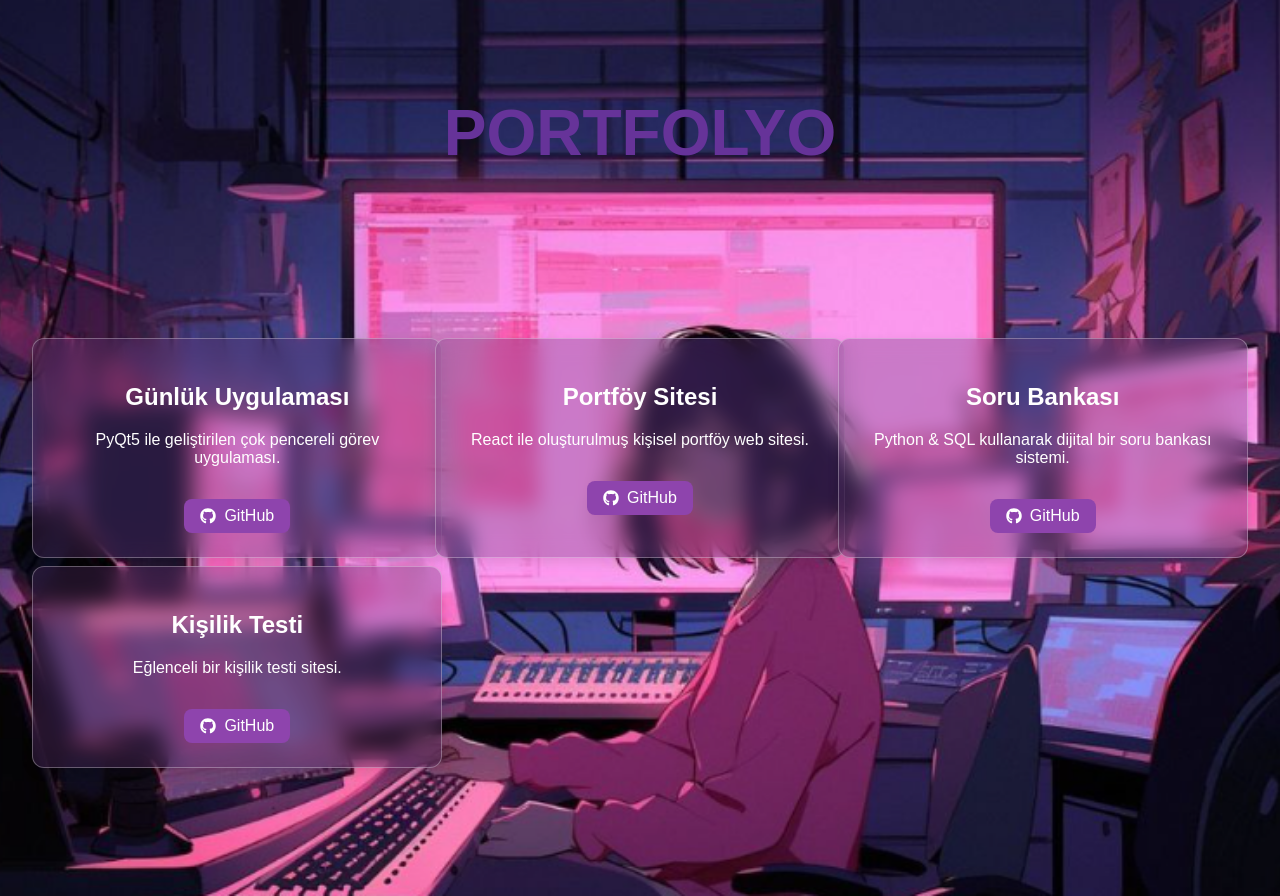
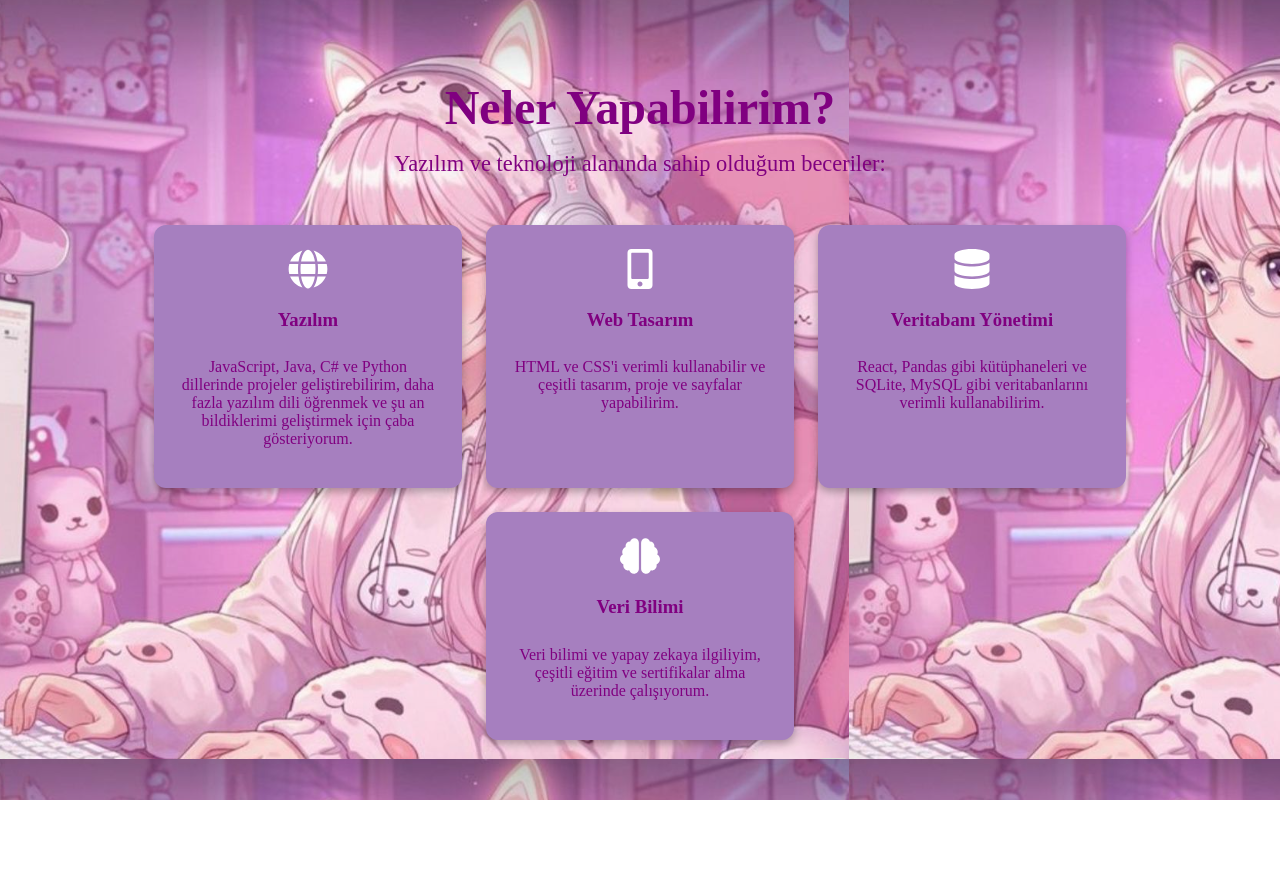
Before and after one commit to sena-arikan/proje, a React (Create React App) app: page /portfolyo in a window 1280 px wide. After the commit the page ends 800 px from the top, so only its background shows below. Built offline with nearby package versions, Linux system fonts and the light colour scheme.

Commit message:
ilk gonderim

```diff
--- a/src/components/Portfolyo.js
+++ b/src/components/Portfolyo.js
@@ -1,117 +1,120 @@
 import React from 'react';
-import './Portfolyo.css';
-import { FaGithub } from 'react-icons/fa';
+import { FaGlobe, FaMobileAlt, FaDatabase, FaBrain } from 'react-icons/fa';
 
-
-const projects = [
+function NelerYapabilirim() {
+    const skills = [
         {
-        title: 'Günlük Uygulaması',
-        description: 'PyQt5 ile geliştirilen çok pencereli görev uygulaması.',
-        github: 'https://github.com/sena-arikan/To-Do-List',
+            title: "Yazılım",
+            description: "JavaScript, Java, C# ve Python dillerinde projeler geliştirebilirim, daha fazla yazılım dili öğrenmek ve şu an bildiklerimi geliştirmek için çaba gösteriyorum.",
+            icon: <FaGlobe size={40} color="#fff" />
         },
         {
-        title: 'Portföy Sitesi',
-        description: 'React ile oluşturulmuş kişisel portföy web sitesi.',
-        github: 'https://github.com/_sena-arikan/proje',
+            title: "Web Tasarım",
+            description: "HTML ve CSS'i verimli kullanabilir ve çeşitli tasarım, proje ve sayfalar yapabilirim.",
+            icon: <FaMobileAlt size={40} color="#fff" />
         },
         {
-        title: 'Soru Bankası',
-        description: 'Python & SQL kullanarak dijital bir soru bankası sistemi.',
-        github: 'https://github.com/sena-arikan/soru_bankasi',
+            title: "Veritabanı Yönetimi",
+            description: "React, Pandas gibi kütüphaneleri ve SQLite, MySQL gibi veritabanlarını verimli kullanabilirim.",
+            icon: <FaDatabase size={40} color="#fff" />
         },
         {
-        title: 'Kişilik Testi',
-        description: 'Eğlenceli bir kişilik testi sitesi.',
-        github: 'https://github.com/sena-arikan/kisilik_testi',
+            title: "Veri Bilimi",
+            description: "Veri bilimi ve yapay zekaya ilgiliyim, çeşitli eğitim ve sertifikalar alma üzerinde çalışıyorum.",
+            icon: <FaBrain size={40} color="#fff" />
         },
-
     ];
 
-const Portfolyo = () => {
     return (
-
-        <div className="projects-container"
-
-             style={{
-                 backgroundImage: "url('/sayfa2.jpg')",
-                 WebkitBackdropFilter: 'blur(10px)',
-                 backgroundSize: "cover",
-                 backgroundPosition: "center",
-                 backgroundRepeat: "no-repeat",
-                 minHeight: "100vh",
-                 padding: "3rem 2rem",
-                 color: "white"
+        <div style={{
+            backgroundImage: "url('/sayfa.jpg')",
+            backgroundColor: '#C8A2C8',
+            minHeight: '100vh',
+            padding: '3rem 1rem',
+            color: 'purple',
+            boxSizing: 'border-box',
         }}>
-            <h1 className="projects-title">PORTFOLYO</h1>
-            <div className="projects-grid">
-                {projects.map((proj, index) => (
-                    <div key={index} className="project-card">
-                        <h2>{proj.title}</h2>
-                        <p>{proj.description}</p>
-                        <a href={proj.github} target="_blank" rel="noopener noreferrer" className="github-button">
-                            <FaGithub style={{ marginRight: '8px' }} />
-                            GitHub
-                        </a>
+            <h1 className="page-title">Neler Yapabilirim?</h1>
+            <p className="page-subtitle">
+                Yazılım ve teknoloji alanında sahip olduğum beceriler:
+            </p>
+            <div className="skills-container">
+                {skills.map(({ title, description, icon }, index) => (
+                    <div
+                        key={index}
+                        className="skill-card"
+                        onMouseEnter={e => {
+                            e.currentTarget.style.transform = 'scale(1.05)';
+                            e.currentTarget.style.boxShadow = '0 8px 16px rgba(0,0,0,0.4)';
+                        }}
+                        onMouseLeave={e => {
+                            e.currentTarget.style.transform = 'scale(1)';
+                            e.currentTarget.style.boxShadow = '0 4px 8px rgba(0,0,0,0.3)';
+                        }}
+                    >
+                        <div>{icon}</div>
+                        <h3>{title}</h3>
+                        <p>{description}</p>
                     </div>
                 ))}
             </div>
+
             <style>{`
-
-                .projects-title {
+                .page-title {
+                    font-size: 3rem;
+                    margin-bottom: 1rem;
                     text-align: center;
-                    font-size: 4rem;
-                    margin-top: 3rem;
-                    margin-bottom: 10rem;
-                    color: #663399;
+                }
+                .page-subtitle {
+                    font-size: 1.4rem;
+                    max-width: 600px;
+                    margin: 0 auto 3rem auto;
+                    text-align: center;
+                }
+                .skills-container {
+                    display: flex;
+                    flex-wrap: wrap;
+                    gap: 1.5rem;
+                    justify-content: center;
+                }
+                .skill-card {
+                    background-color: #A67FBF;
+                    border-radius: 12px;
+                    padding: 1.5rem;
+                    width: 260px;
+                    box-shadow: 0 4px 8px rgba(0,0,0,0.3);
+                    display: flex;
+                    flex-direction: column;
+                    align-items: center;
+                    text-align: center;
+                    transition: transform 0.3s ease, box-shadow 0.3s ease;
+                    cursor: pointer;
+                }
+                .skill-card h3 {
+                    margin-top: 1rem;
+                    margin-bottom: 0.7rem;
+                }
+                .skill-card p {
+                    font-size: 1rem;
                 }
 
-                .projects-grid {
-                    display: grid;
-                    grid-template-columns:repeat(auto-fit, minmax(300px, 1fr));
-                    column-gap: 0.5rem;
-                    gap: 0.5rem;
-                    padding: 0.5rem;
-                    justify-items: center;
+                /* Responsive adjustments */
+                @media (max-width: 768px) {
+                    .page-title {
+                        font-size: 2rem;
                     }
-
-                .project-card {
-
-                    border-radius: 12px;
-                    padding: 1.5rem;
-                    width: 360px;
-                    text-align: center;
-                    box-shadow: 0 4px 12px rgba(0, 0, 0, 0.1);
-                    transition: transform 0.3s;
+                    .page-subtitle {
+                        font-size: 1.1rem;
+                        padding: 0 1rem;
                     }
-
-                .project-card:hover {
-                    transform: translateY(-5px);
-                }
-
-                .github-button {
-                    display: inline-flex;
-                    align-items: center;
-                    text-decoration: none;
-                    color: #fff;
-
-                    padding: 0.5rem 1rem;
-                    border-radius: 8px;
-                    margin-top: 1rem;
-
-                }
-
-                .github-button:hover {
-
-                }
-
-                @media (max-width: 768px) {
-                    .projects-grid {
-                        grid-template-columns: 1fr;
+                    .skill-card {
+                        width: 90%;
+                        max-width: 320px;
                     }
                 }
             `}</style>
         </div>
     );
-};
+}
 
-export default Portfolyo;
+export default NelerYapabilirim;
```
Lines whose indentation alone changed are shown as unchanged.
